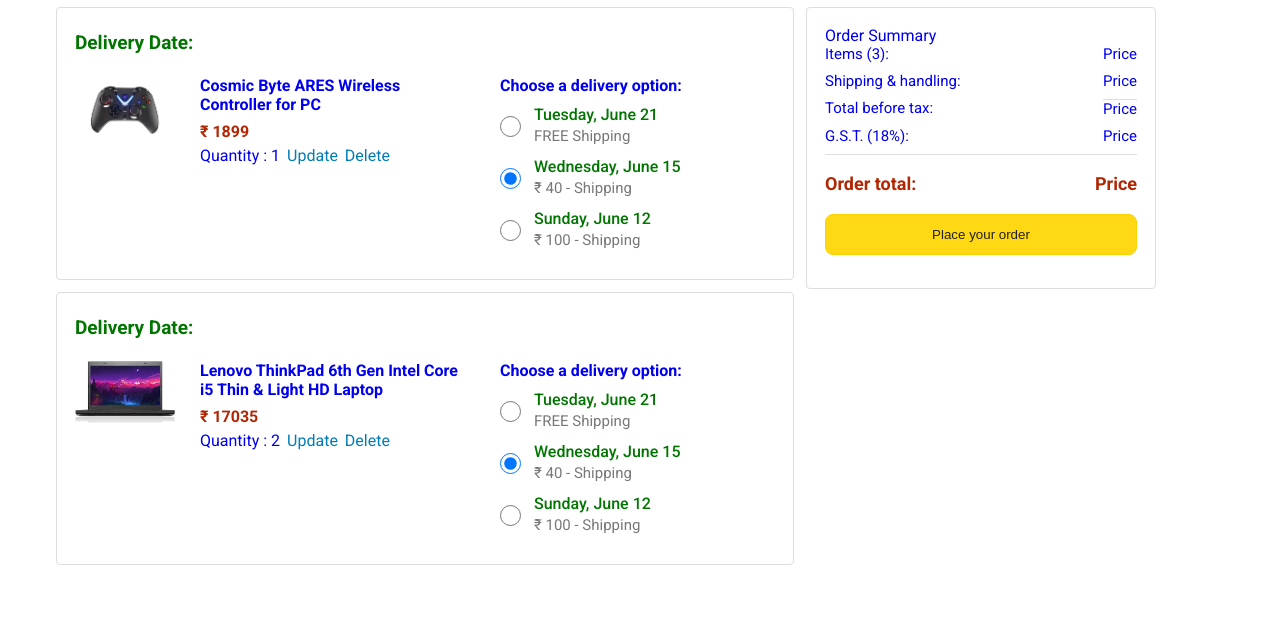
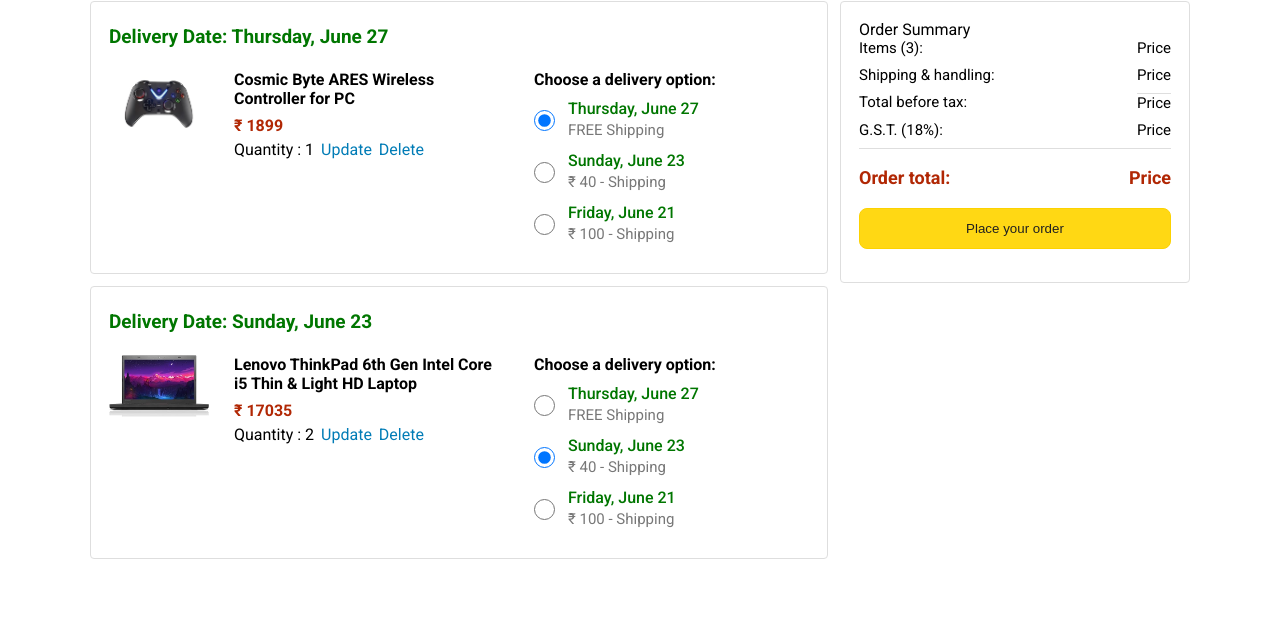
Before and after one commit to ish-aan10/Amazon-Clone, a plain HTML site: page checkout.html in a window 1280 px wide. Shown: the part 162-800 px from the top of the page. Drawn offline with nearby package versions, Linux system fonts and the light colour scheme.

Commit message:
update delivery options

```diff
--- a/data/cart.js
+++ b/data/cart.js
@@ -3,10 +3,12 @@ export let cart = JSON.parse(localStorage.getItem('cart'));
 if (!cart) {
     cart = [{
         productId: '1',
-        quantity: 1
+        quantity: 1,
+        deliveryOptionId: "1"
     }, {
         productId: '2',
-        quantity: 2
+        quantity: 2,
+        deliveryOptionId: "2"
     }];
 }
 
@@ -15,20 +17,21 @@ function saveToStorage() {
 }
 
 export function addToCart(productId, quantity) {
-    let matchingItem;
+    let matchingItem = '';
 
-    cart.forEach((item) => {
-        if (productId === item.productId) {
-            matchingItem = item;
+    cart.forEach((cartItem) => {
+        if (productId === cartItem.productId) {
+            matchingItem = cartItem;
         }
     });
 
     if (matchingItem) {
-        matchingItem.quantity += 1;
+        matchingItem.quantity += quantity;
     } else {
         cart.push({
             productId: productId,
-            quantity: quantity
+            quantity: quantity,
+            deliveryOptionId: "1"
         });
     }
 
@@ -62,3 +65,17 @@ export function  updateQuantity(productId, newQuantity) {
 
     saveToStorage();
 }
+
+export function updateDeliveryOptions(productId, deliveryOptionId) {
+    let matchingItem = '';
+
+    cart.forEach((cartItem) => {
+        if (productId === cartItem.productId) {
+            matchingItem = cartItem;
+        }
+    });
+
+    matchingItem.deliveryOptionId = deliveryOptionId;
+
+    saveToStorage();
+}
--- /dev/null
+++ b/data/delivery-options.js
@@ -0,0 +1,13 @@
+export const deliveryOptions = [{
+    id: "1",
+    deliveryDays: 7,
+    pricePaisa: 0
+}, {
+    id: "2",
+    deliveryDays: 3,
+    pricePaisa: 4000
+}, {
+    id: "3",
+    deliveryDays: 1,
+    pricePaisa: 10000
+}];
--- a/scripts/amazon.js
+++ b/scripts/amazon.js
@@ -66,9 +66,8 @@ const addedMessageTimeout = {};
 
 document.querySelectorAll(".js-add-to-cart").forEach((button) => {
     button.addEventListener("click", () => {
-        const  productId = button.dataset.productId;
-        const quantity = Number
-        (document.querySelector(`.js-quantity-selector-${productId}`).value);
+        const productId = button.dataset.productId;
+        const quantity = Number(document.querySelector(`.js-quantity-selector-${productId}`).value);
 
         const addedMessage = document.querySelector(`.js-added-message-${productId}`);
         addedMessage.classList.add("added-to-cart-2");
--- a/scripts/checkout.js
+++ b/scripts/checkout.js
@@ -1,8 +1,10 @@
-import {cart, removeFromCart, updateQuantity} from "../data/cart.js";
+import {cart, removeFromCart, updateDeliveryOptions, updateQuantity} from "../data/cart.js";
 import {products} from "../data/products.js";
 import {formatCurrency} from "./utils/money.js";
-import dayjs from "https://unpkg.com/dayjs@1.11.10/esm/index.js";
+import { deliveryOptions } from "../data/delivery-options.js";
+import dayjs from 'https://unpkg.com/dayjs@1.11.10/esm/index.js';
 
+function renderOrderSummary() {
     let cartSummaryHTML = '';
 
     cart.forEach((cartItem) => {
@@ -16,10 +18,24 @@ cart.forEach((cartItem) => {
             }
         });
 
+        const deliveryOptionId = cartItem.deliveryOptionId;
+
+        let deliveryOption;
+
+        deliveryOptions.forEach((option) => {
+            if(option.id === deliveryOptionId) {
+                deliveryOption = option;
+            }
+        });
+
+        const today = dayjs();
+        const deliveryDate = today.add(deliveryOption.deliveryDays,'days');
+        const dateString = deliveryDate.format('dddd, MMMM D');
+
         cartSummaryHTML += `
                     <div class="cart-item-container js-cart-item-container-${matchingProduct.id}">
                         <div class="delivery-date">
-                        Delivery Date:
+                            Delivery Date: ${dateString}
                         </div>
                         <div class="cart-item-details-grid">
                             <img class="product-image" src="${matchingProduct.image}">
@@ -42,33 +58,40 @@ cart.forEach((cartItem) => {
                                 <div class="delivery-option-title">
                                     Choose a delivery option:
                                 </div>
-                            <div class="delivery-option">
-                                <input type="radio" class="delivery-option-input" name="${matchingProduct.id}">
-                                <div>
-                                    <div class="delivery-option-date">Tuesday, June 21</div>
-                                    <div class="delivery-option-price">FREE Shipping</div>
-                                </div>
-                            </div>
-                            <div class="delivery-option">
-                                <input type="radio" checked class="delivery-option-input" name="${matchingProduct.id}">
-                                <div>
-                                    <div class="delivery-option-date">Wednesday, June 15</div>
-                                    <div class="delivery-option-price">&#8377; 40 - Shipping</div>
-                                </div>
-                            </div>
-                            <div class="delivery-option">
-                                <input type="radio" class="delivery-option-input" name="${matchingProduct.id}">
-                                <div>
-                                    <div class="delivery-option-date">Sunday, June 12</div>
-                                    <div class="delivery-option-price">&#8377; 100 - Shipping</div>
-                                </div>
-                            </div>
+                                ${deliveryOptionsHTML(matchingProduct, cartItem)}
                             </div>
                         </div>
                     </div>`;
+    });
 
+    function deliveryOptionsHTML(matchingProduct, cartItem) {
+        let deliveryHTML = '';
 
+        deliveryOptions.forEach((deliveryOption) => {
+            const today = dayjs();
+            const deliveryDate = today.add(
+                deliveryOption.deliveryDays,'days'
+            );
+            const dateString = deliveryDate.format('dddd, MMMM D');
+            const priceString = deliveryOption.pricePaisa === 0 ? "FREE" : `&#8377; ${formatCurrency(deliveryOption.pricePaisa)} -`;
+
+            const isChecked = deliveryOption.id === cartItem.deliveryOptionId;
+
+            deliveryHTML += `   <div class="delivery-option js-delivery-option"
+                                data-product-id="${matchingProduct.id}"
+                                data-delivery-option-id="${deliveryOption.id}">
+                                    <input type="radio"
+                                    ${isChecked ? "checked" : ""}
+                                    class="delivery-option-input" name="${matchingProduct.id}">
+                                    <div>
+                                        <div class="delivery-option-date">${dateString}</div>
+                                        <div class="delivery-option-price">${priceString} Shipping</div>
+                                    </div>
+                                </div>`;
         });
+
+        return deliveryHTML;
+    }
 
     document.querySelector(".js-order-summary").innerHTML = cartSummaryHTML;
 
@@ -112,3 +135,15 @@ document.querySelectorAll(".js-save-link").forEach((link) => {
             updateQuantity(productId, newQuantity);
         });
     });
+
+    document.querySelectorAll(".js-delivery-option").forEach((element) => {
+        element.addEventListener("click", () => {
+            const {productId, deliveryOptionId} = element.dataset;
+            updateDeliveryOptions(productId, deliveryOptionId);
+            renderOrderSummary();
+        });
+    });
+
+}
+
+renderOrderSummary();
```
Also changed, not shown: checkout.html (+2 -1 lines). Lines whose indentation alone changed are shown as unchanged.
